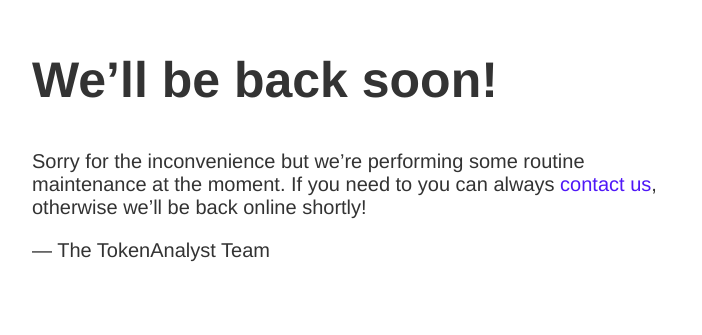
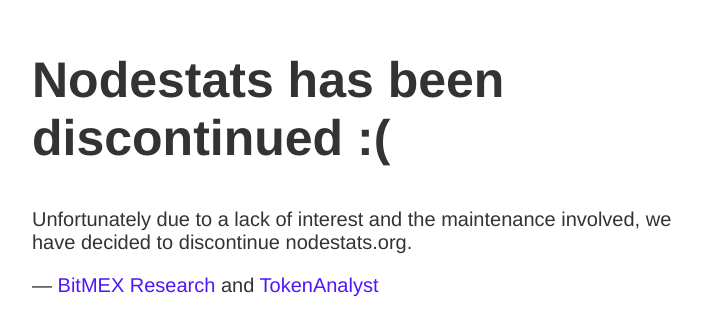
Before and after one commit to tokenanalyst/maintenancepage, a plain HTML site: page index.html in a window 1280 px wide. Shown: the part 149-484 px from the top of the page, without its empty margins (283-985 px from the left). Drawn offline with Linux system fonts and the light colour scheme.

Commit message:
nodestats maintenance

```diff
--- a/index.html
+++ b/index.html
@@ -1,5 +1,5 @@
 <!DOCTYPE html>
-<title>Site Maintenance</title>
+<title>Nodestats has been discontinued</title>
 <style>
   body { text-align: center; padding: 150px; }
   h1 { font-size: 50px; }
@@ -10,9 +10,9 @@
 </style>
 
 <article>
-    <h1>We&rsquo;ll be back soon!</h1>
+    <h1>Nodestats has been discontinued :(</h1>
     <div>
-        <p>Sorry for the inconvenience but we&rsquo;re performing some routine maintenance at the moment. If you need to you can always <a href="mailto:info@tokenanalyst.io">contact us</a>, otherwise we&rsquo;ll be back online shortly!</p>
-        <p>&mdash; The TokenAnalyst Team</p>
+        <p>Unfortunately due to a lack of interest and the maintenance involved, we have decided to discontinue nodestats.org.</p>
+        <p>&mdash; <a href="https://blog.bitmex.com/research/" target="__blank">BitMEX Research</a> and <a href="https://www.tokenanalyst.io" target="__blank">TokenAnalyst</a></p>
     </div>
 </article>
```
